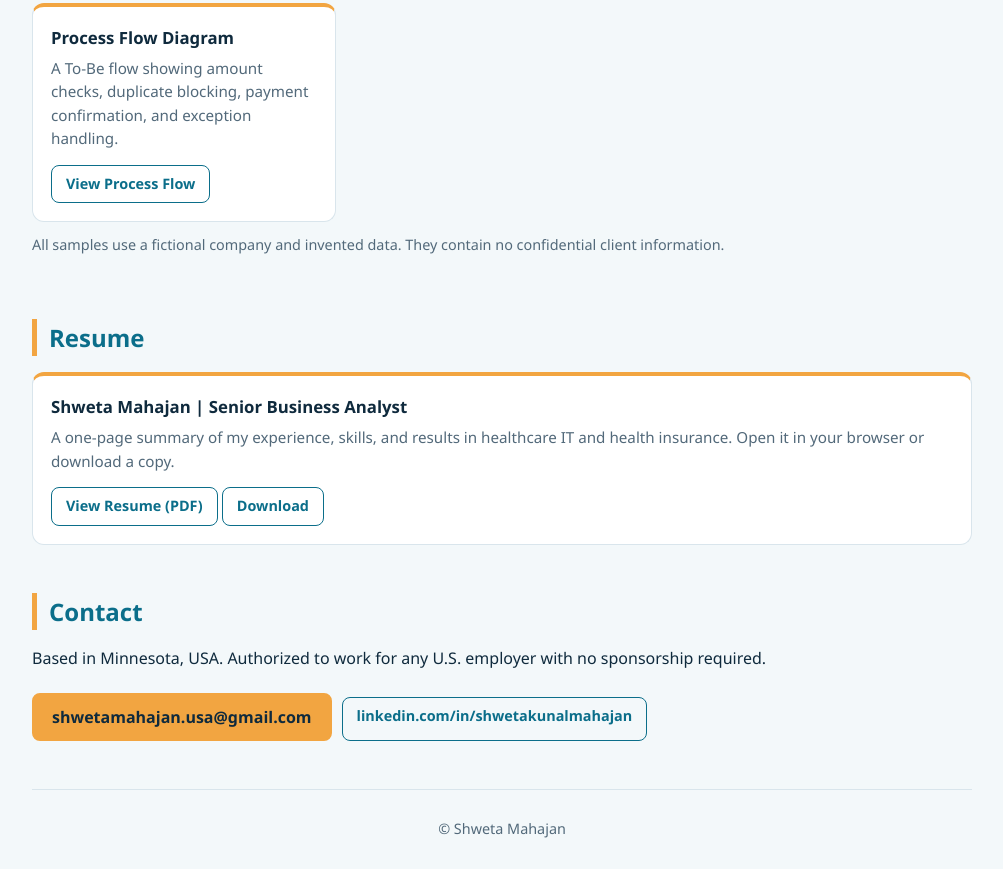
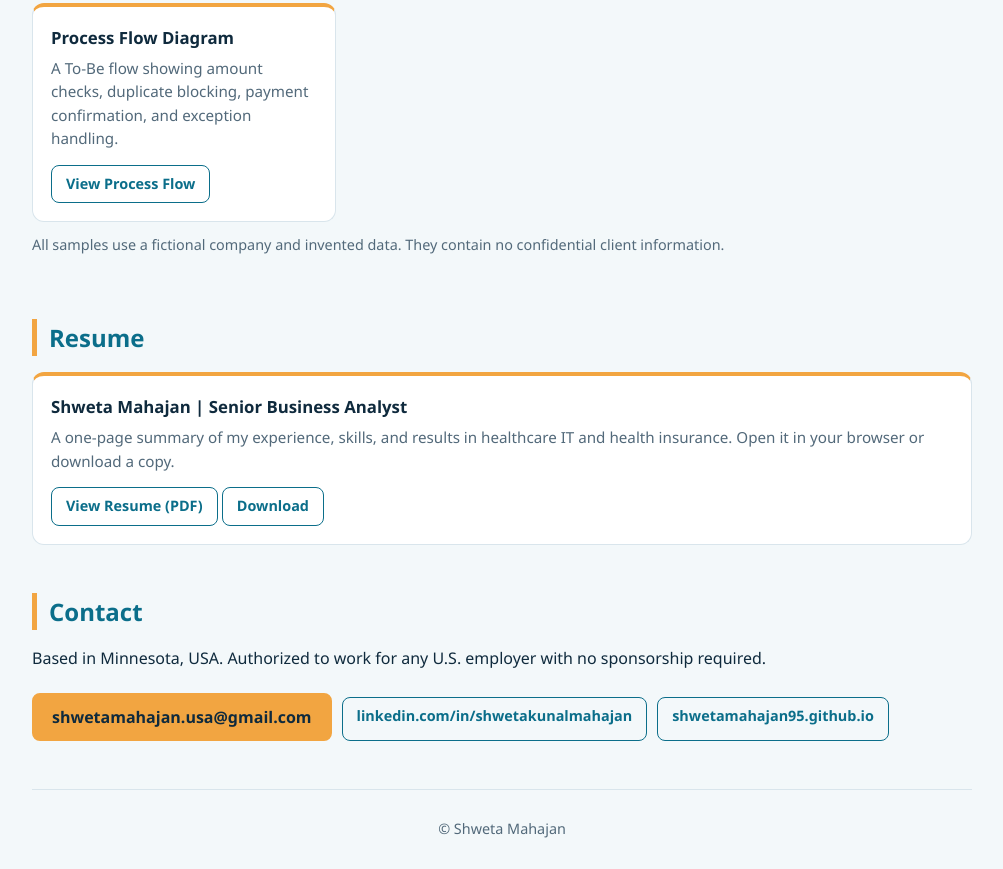
Before and after one commit to shwetamahajan95/shwetamahajan95.github.io, a plain HTML site: page index.html in a window 1280 px wide. Shown: the part 2853-3722 px from the top of the page, without its empty margins (138-1141 px from the left). Drawn offline with Linux system fonts and the light colour scheme.

Commit message:
Add files via upload

```diff
--- a/index.html
+++ b/index.html
@@ -91,7 +91,7 @@ footer{margin-top:40px;padding:28px 0;border-top:1px solid var(--line);color:var
 </section>
 <section id="contact"><h2>Contact</h2>
 <p>Based in Minnesota, USA. Authorized to work for any U.S. employer with no sponsorship required.</p>
-<div class="btns"><a class="btn" href="mailto:shwetamahajan.usa@gmail.com">shwetamahajan.usa@gmail.com</a><a class="s-btn" href="https://linkedin.com/in/shwetakunalmahajan">linkedin.com/in/shwetakunalmahajan</a></div>
+<div class="btns"><a class="btn" href="mailto:shwetamahajan.usa@gmail.com">shwetamahajan.usa@gmail.com</a><a class="s-btn" href="https://linkedin.com/in/shwetakunalmahajan">linkedin.com/in/shwetakunalmahajan</a><a class="s-btn" href="https://shwetamahajan95.github.io">shwetamahajan95.github.io</a></div>
 </section>
 <footer>© Shweta Mahajan</footer>
 </div>
```
Also changed, not shown: 1 other file.
